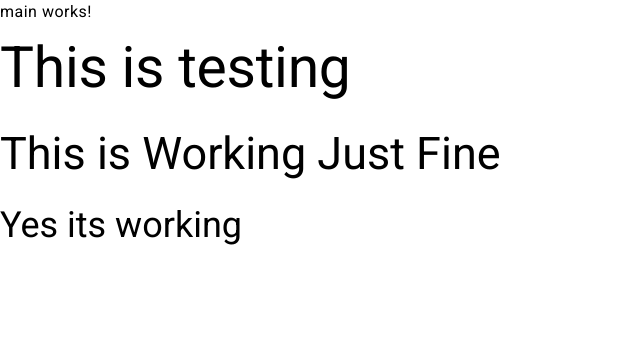
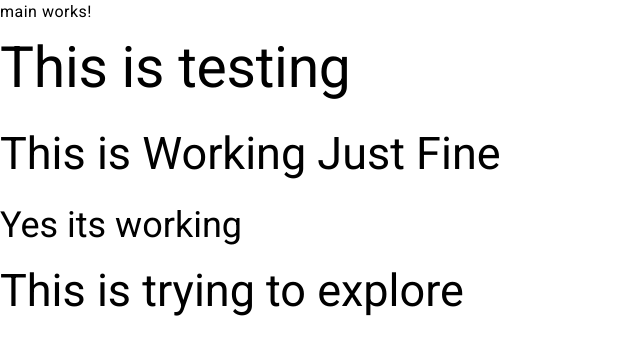
Before and after one commit to Zakieexe/Angular_Project, an Angular app: page / in a window 1280 px wide. Shown: the top 354 px of the page, without its empty margins (0-640 px from the left). Built offline with nearby package versions, Linux system fonts and the light colour scheme.

Commit message:
Update app.component.html
i have added h2 tag to add component in html

```diff
--- a/src/app/app.component.html
+++ b/src/app/app.component.html
@@ -2,3 +2,4 @@
 <h1>This is testing</h1>
 <h2>This is Working Just Fine</h2>
 <h3>Yes its working</h3>
+<h2>This is trying to explore</h2>
```
